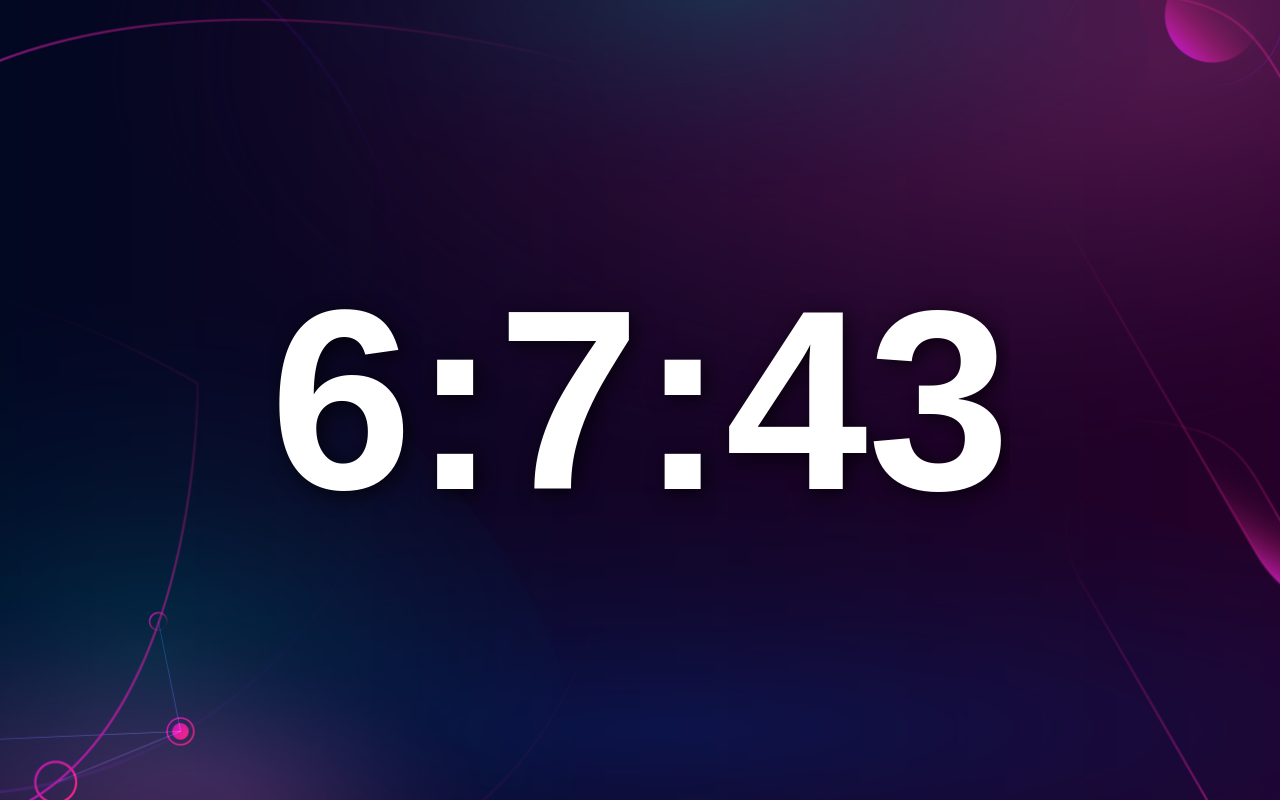
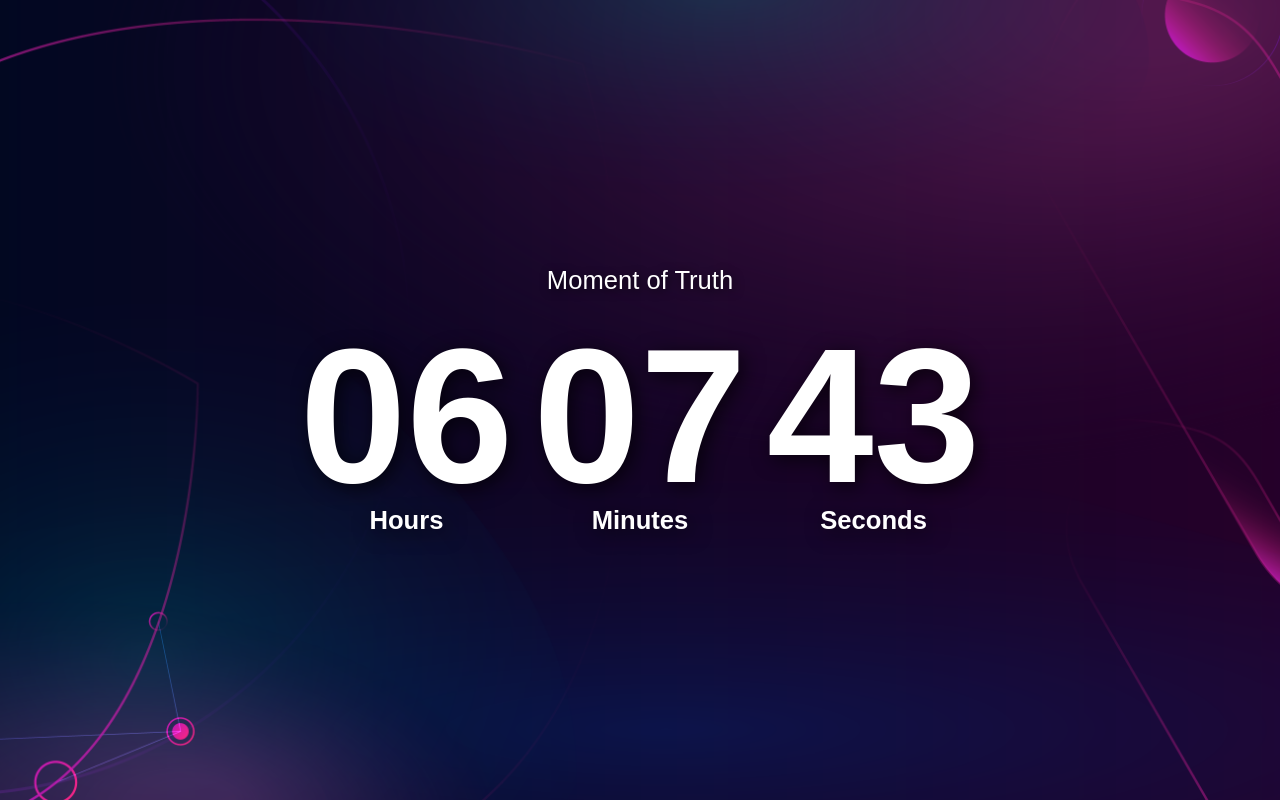
Before and after one commit to thomasvalisone/countdown-page, a plain HTML site: page index.html in a window 1280 px wide. Drawn offline with Linux system fonts and the light colour scheme.

Commit message:
Update index.html

```diff
--- a/index.html
+++ b/index.html
@@ -3,8 +3,9 @@
 <head>
     <meta charset="UTF-8">
     <meta name="viewport" content="width=device-width, initial-scale=1.0">
-    <title>Fullscreen Countdown Timer</title>
+    <title>Countdown Timer with Labels</title>
     <style>
+        /* Fullscreen styling */
         body, html {
             margin: 0;
             padding: 0;
@@ -16,42 +17,83 @@
             overflow: hidden;
             background: url('https://github.com/thomasvalisone/countdown-page/raw/main/background.png') no-repeat center center fixed;
             background-size: cover;
+            flex-direction: column;
+            color: white;
         }
 
-        #countdown {
-            color: white;
+        /* "Moment of Truth" text styling */
+        #title {
+            font-size: 2vw;
+            margin-bottom: 10px;
+            text-shadow: 2px 2px 10px rgba(0, 0, 0, 0.7);
+        }
+
+        /* Countdown styling */
+        #countdown-container {
+            display: flex;
             text-align: center;
             font-weight: bold;
-            line-height: 1;
             text-shadow: 4px 4px 20px rgba(0, 0, 0, 0.7);
-            font-size: 20vw;
+        }
+
+        .countdown-segment {
+            font-size: 15vw; /* Main countdown number size */
+            margin: 0 10px;
+        }
+
+        .label {
+            font-size: 2vw; /* Label size */
+            margin-top: -20px;
         }
     </style>
 </head>
 <body>
 
-    <div id="countdown" style="font-size: 20vw;">00:00:00</div>
+    <!-- "Moment of Truth" Text -->
+    <div id="title">Moment of Truth</div>
+
+    <!-- Countdown display -->
+    <div id="countdown-container">
+        <div class="countdown-segment">
+            <div id="hours">00</div>
+            <div class="label">Hours</div>
+        </div>
+        <div class="countdown-segment">
+            <div id="minutes">00</div>
+            <div class="label">Minutes</div>
+        </div>
+        <div class="countdown-segment">
+            <div id="seconds">00</div>
+            <div class="label">Seconds</div>
+        </div>
+    </div>
 
     <script>
-        // Target date for countdown (ensure this is set correctly in UTC)
+        // Target date for countdown
         const targetDate = new Date("2024-11-12T18:00:00Z").getTime();
 
         function updateCountdown() {
             const now = new Date().getTime();
             const distance = targetDate - now;
 
-            console.log("Current Time:", now);
-            console.log("Target Date:", targetDate);
-            console.log("Distance:", distance);
+            // Ensure two digits by padding with zero if needed
+            function formatNumber(number) {
+                return number < 10 ? '0' + number : number;
+            }
 
-            const hours = Math.floor((distance % (1000 * 60 * 60 * 24)) / (1000 * 60 * 60));
-            const minutes = Math.floor((distance % (1000 * 60 * 60)) / (1000 * 60));
-            const seconds = Math.floor((distance % (1000 * 60)) / 1000);
+            const hours = formatNumber(Math.floor((distance % (1000 * 60 * 60 * 24)) / (1000 * 60 * 60)));
+            const minutes = formatNumber(Math.floor((distance % (1000 * 60 * 60)) / (1000 * 60)));
+            const seconds = formatNumber(Math.floor((distance % (1000 * 60)) / 1000));
 
-            document.getElementById("countdown").innerText = `${hours}:${minutes}:${seconds}`;
+            // Update the countdown display
+            document.getElementById("hours").innerText = hours;
+            document.getElementById("minutes").innerText = minutes;
+            document.getElementById("seconds").innerText = seconds;
 
             if (distance < 0) {
-                document.getElementById("countdown").innerText = "EXPIRED";
+                document.getElementById("hours").innerText = "00";
+                document.getElementById("minutes").innerText = "00";
+                document.getElementById("seconds").innerText = "00";
                 clearInterval(countdownInterval);
             }
         }
```
